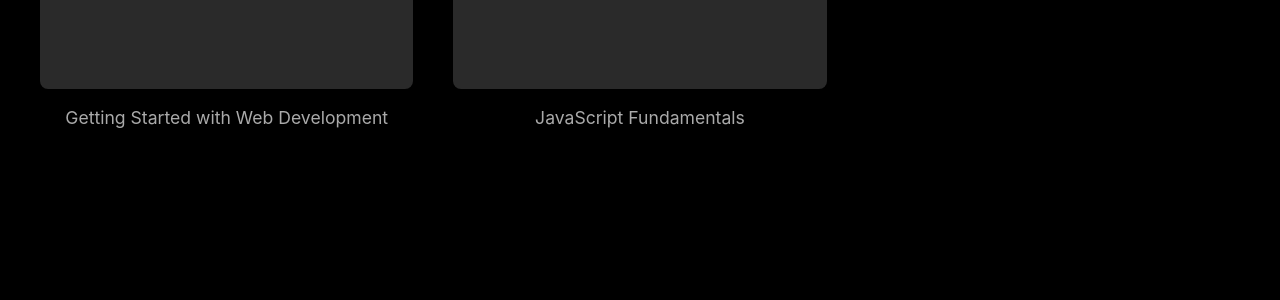
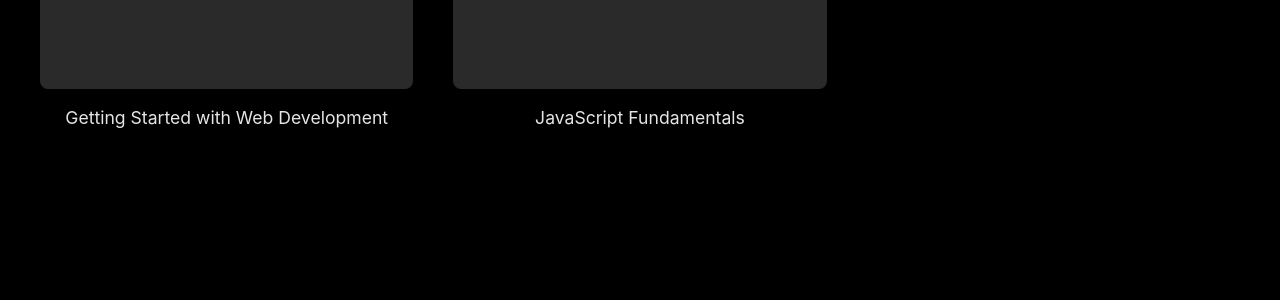
Before and after one commit to cospute/cospute.github.io, a Jekyll site: the page built from index.html, in a window 1280 px wide. Shown: the part 835-1135 px from the top of the page. Built offline with Jekyll 4.4.1, drawn with Linux system fonts in a browser that asks for light colours.

Commit message:
Update style.css

```diff
--- a/assets/css/style.css
+++ b/assets/css/style.css
@@ -203,7 +203,7 @@ nav a:hover .social-icon {
 
 .card-title {
     margin-top: 15px;
-    color: #aaa;
+    color: #e5e5e5;
     font-size: 1.1rem;
     text-align: center;
     line-height: 1.6;
```
